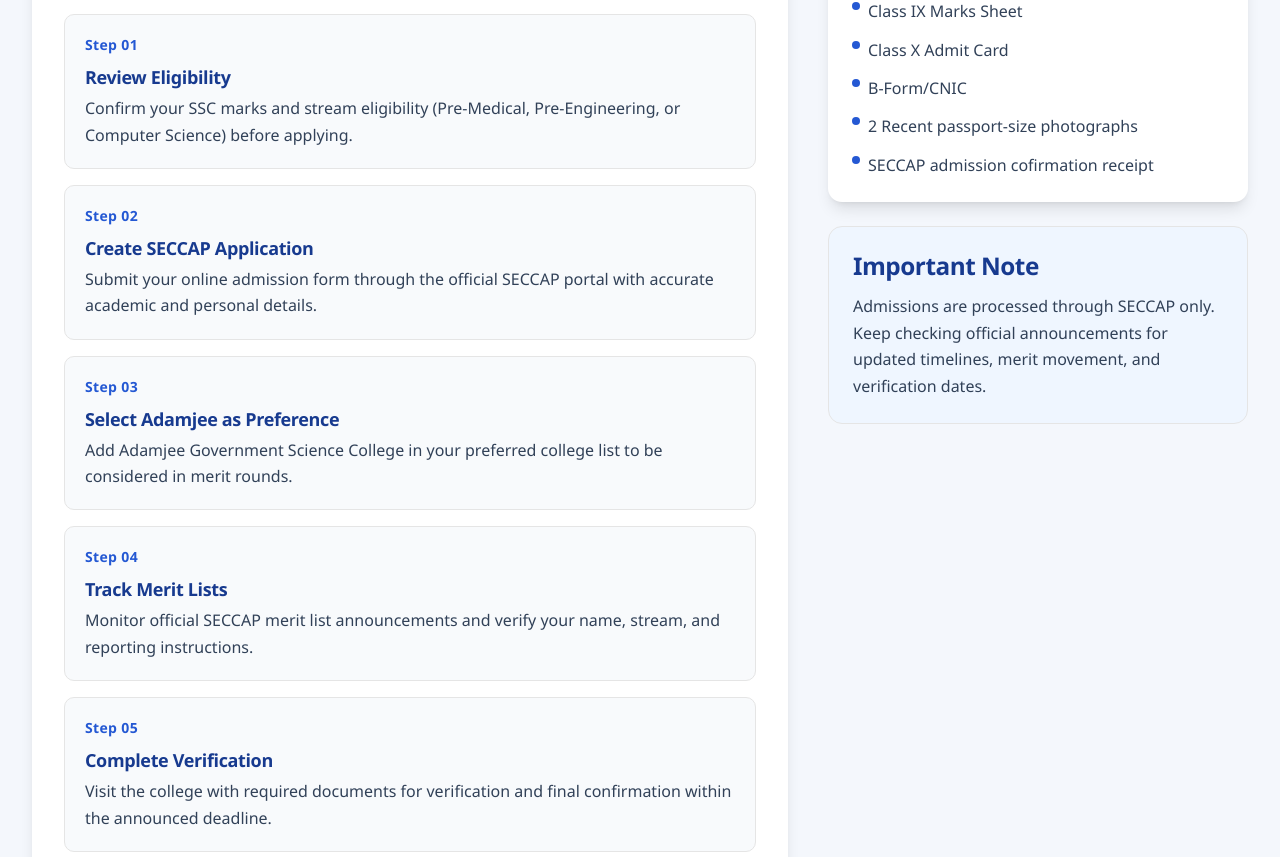
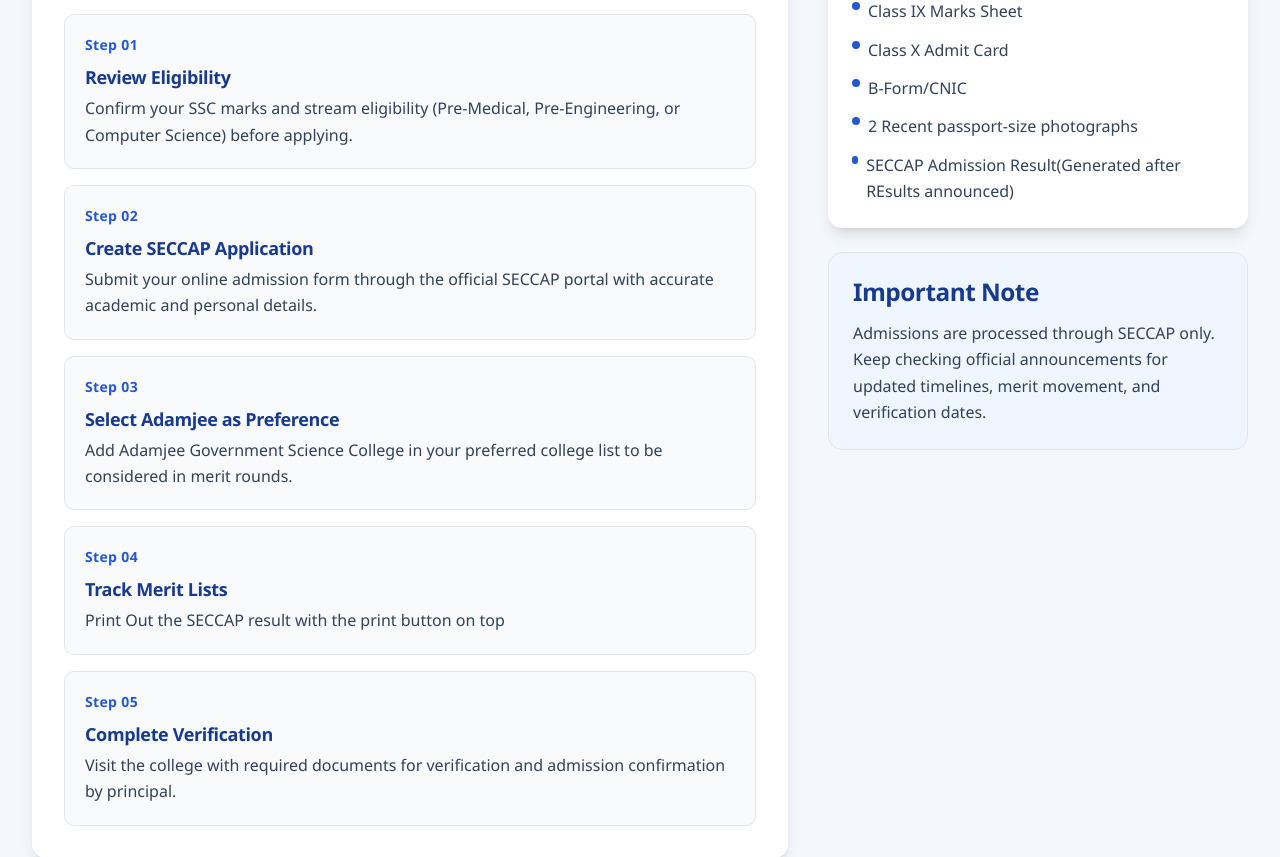
Before and after one commit to mansoorahmedsurti/Adamjee-Govt-Science-College-Site, a Next.js app: page /admissions in a window 1280 px wide. Shown: the part 313-1170 px from the top of the page. Built offline with nearby package versions, Linux system fonts and the light colour scheme; no server answers.

Commit message:
Update page.tsx

```diff
--- a/app/admissions/page.tsx
+++ b/app/admissions/page.tsx
@@ -42,13 +42,13 @@
     step: '04',
     title: 'Track Merit Lists',
     description:
-      'Monitor official SECCAP merit list announcements and verify your name, stream, and reporting instructions.',
+      'Print Out the SECCAP result with the print button on top',
   },
   {
     step: '05',
     title: 'Complete Verification',
     description:
-      'Visit the college with required documents for verification and final confirmation within the announced deadline.',
+      'Visit the college with required documents for verification and admission confirmation by principal.',
   },
 ];
 
@@ -57,7 +57,7 @@
   'Class X Admit Card',
   'B-Form/CNIC',
   '2 Recent passport-size photographs',
-  'SECCAP admission cofirmation receipt',
+  'SECCAP Admission Result(Generated after REsults announced)',
 ];
 
 export default function AdmissionsPage() {
```
